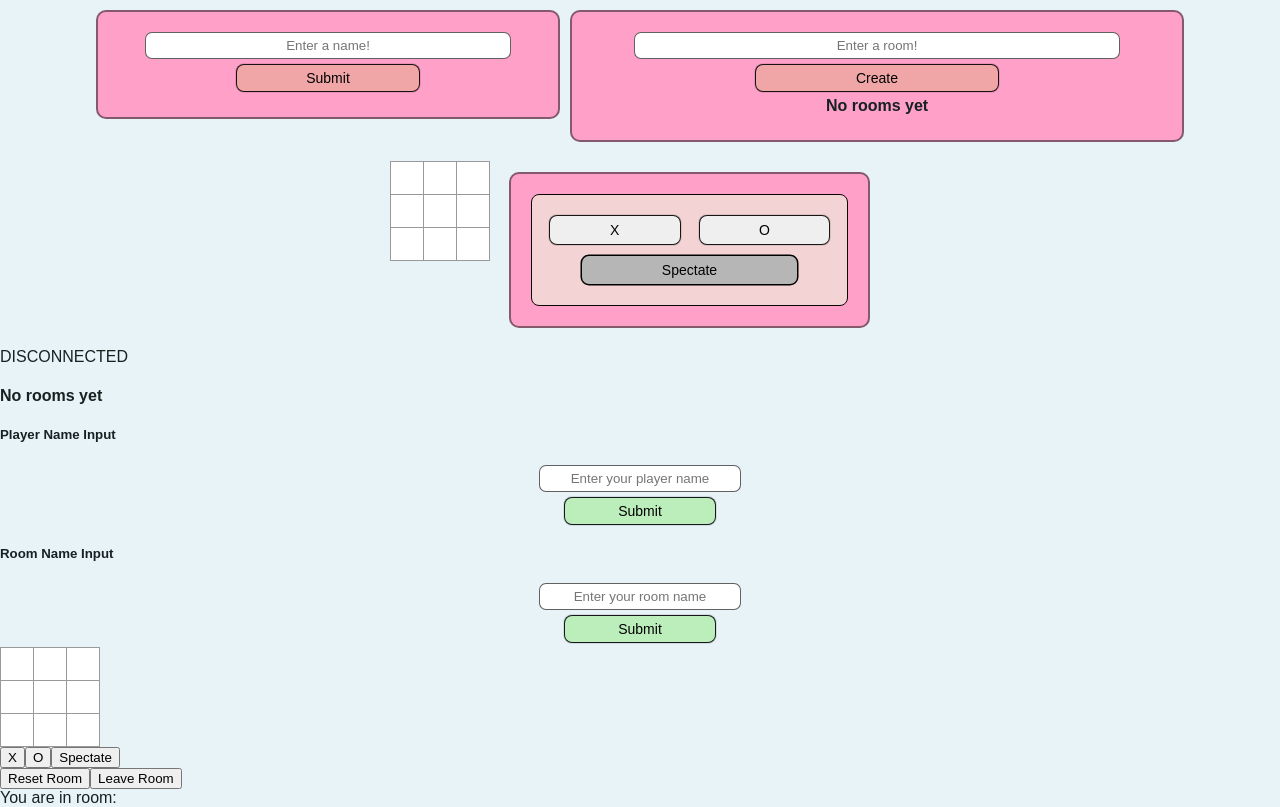
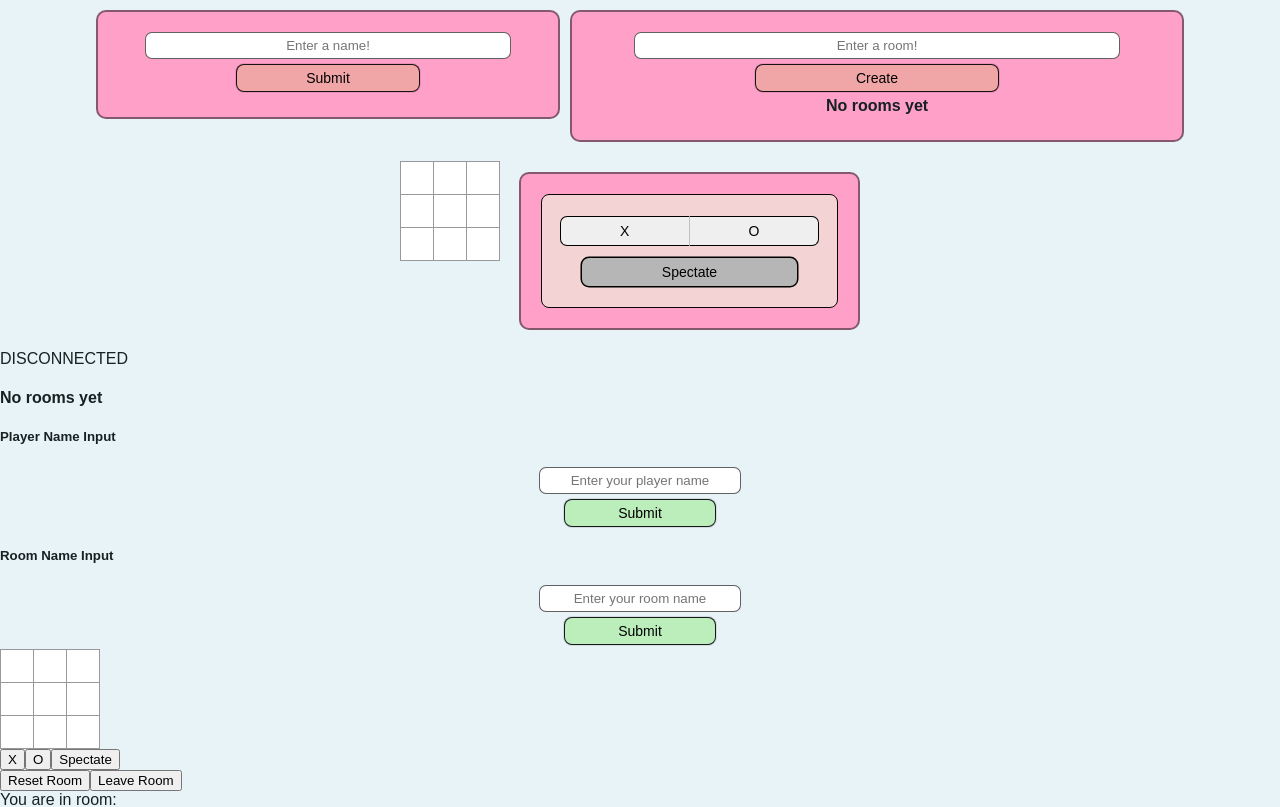
Before and after one commit to jedster1111/TicTacToe, a React (Create React App) app: page / in a window 1280 px wide. Shown: the top 807 px of the page. Built offline with nearby package versions, Linux system fonts and the light colour scheme; no server answers.

Commit message:
Joined X and O buttons together and added joining border

```diff
--- a/src/GameInfo.css
+++ b/src/GameInfo.css
@@ -34,6 +34,23 @@
 	min-width: 90px;
 	max-width: 255px;
 }
+.team-toggle .team-buttons-container button:first-child{
+	border-radius: 7px 0 0 7px;
+	margin-right:0;
+	box-shadow: none;
+	border: solid black;
+	border-right-color: rgb(192, 192, 192);
+	border-right-style: groove;
+	border-width: 1px;
+}
+.team-toggle .team-buttons-container button:last-child{
+	border-radius: 0 7px 7px 0;
+	margin-left:0;
+	box-shadow: none;
+	border: solid black;
+	border-width: 1px 1px 1px 0;
+
+}
 .team-toggle button{
 	flex: 1 1 50px;
 	padding: 6px 8px;
```
